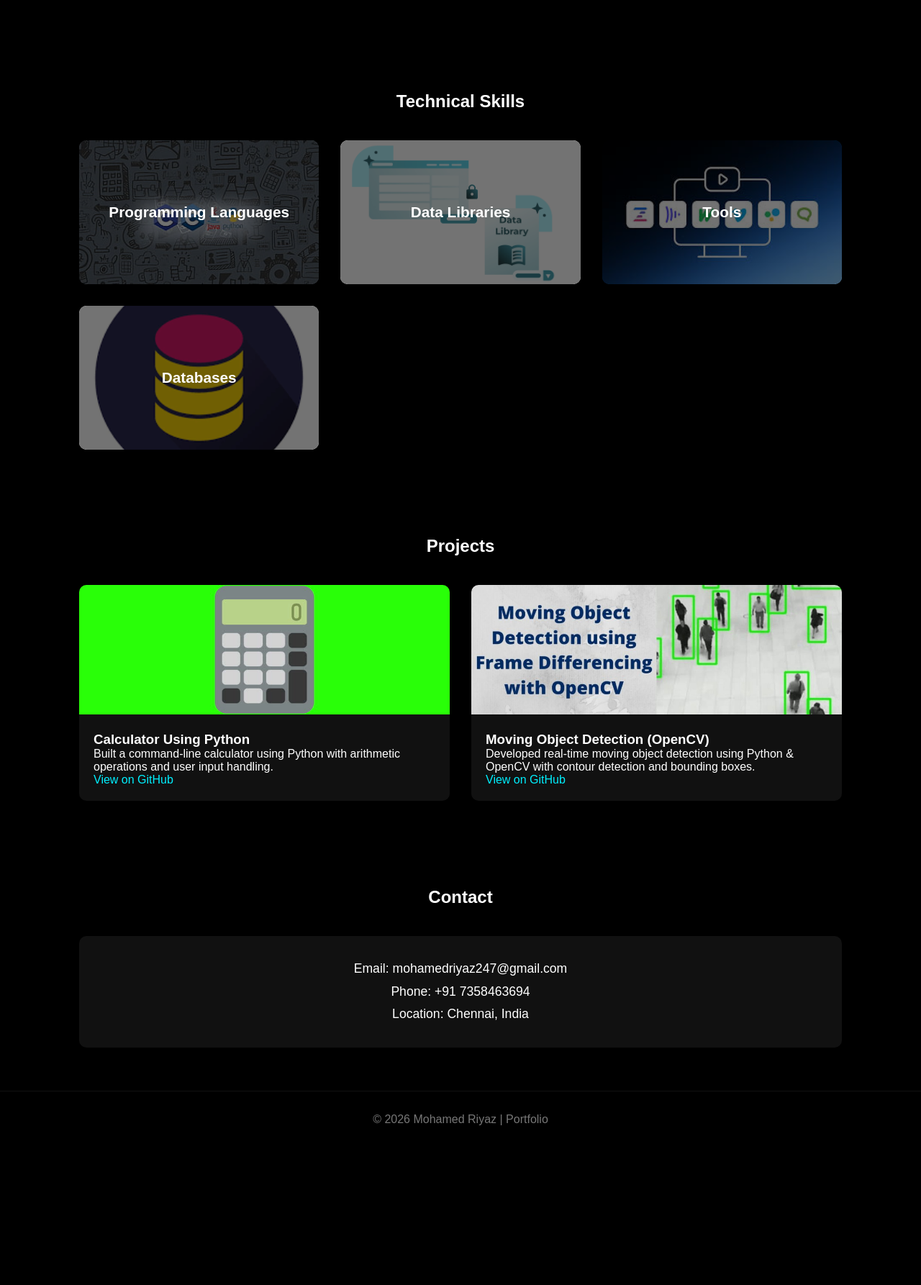
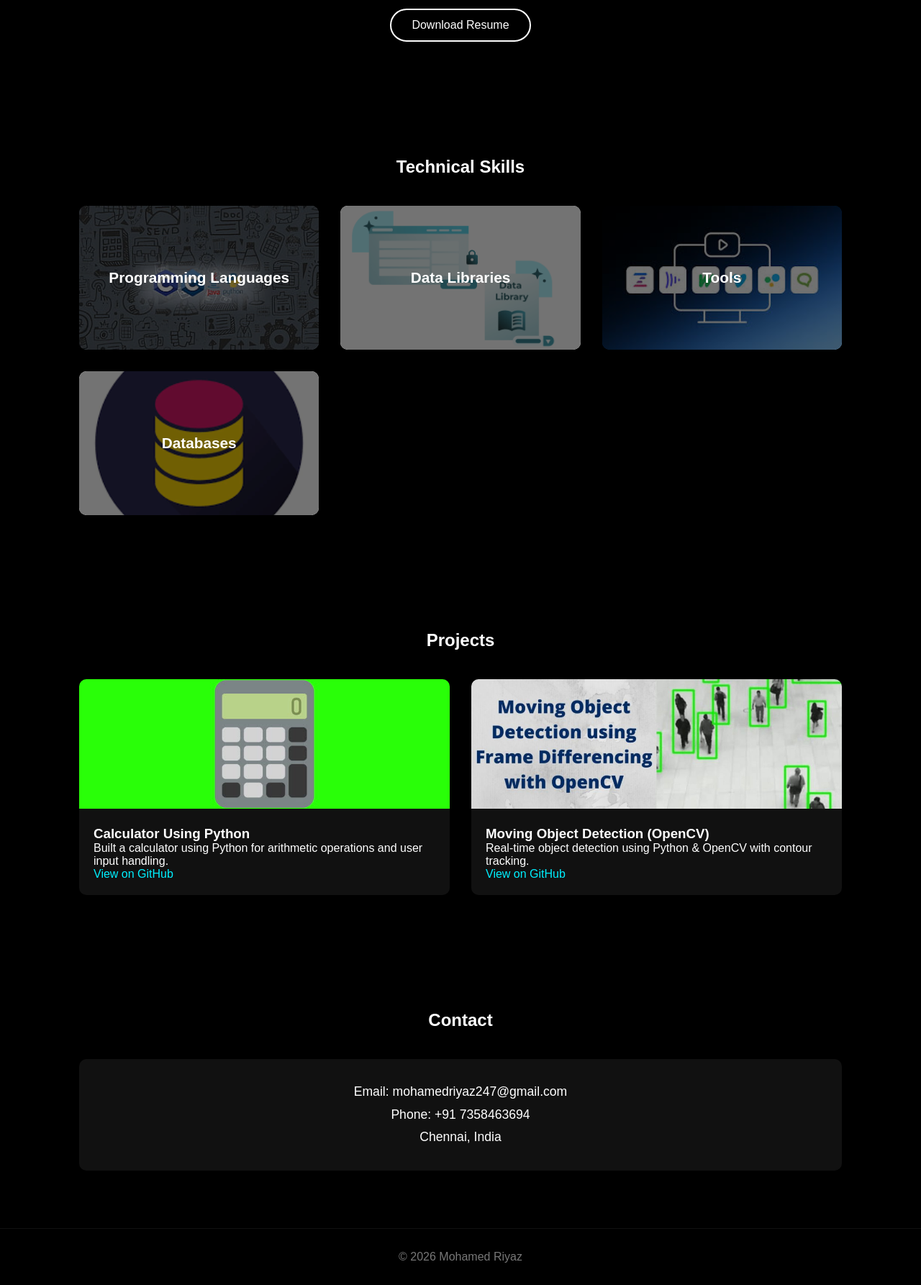
Before and after one commit to mohamedriyaz247/myportfolio, a plain HTML site: page index.html in a window 1280 px wide. Shown: the part 360-2146 px from the top of the page at 72% size. Before the commit the page ends 1955 px from the top, so only its background shows below. Drawn offline with Linux system fonts and the light colour scheme.

Commit message:
Enhance portfolio layout with new features
Added a resume download button and scroll reveal animations. Updated styles for improved layout and user experience.

```diff
--- a/index.html
+++ b/index.html
@@ -11,6 +11,7 @@
     padding:0;
     box-sizing:border-box;
     font-family:Arial, sans-serif;
+    scroll-behavior:smooth;
 }
 
 body{
@@ -42,11 +43,28 @@ h1{
     margin-top:10px;
 }
 
+/* Resume Button */
+.resume-btn{
+    display:inline-block;
+    margin-top:25px;
+    padding:12px 28px;
+    border:2px solid #fff;
+    color:#fff;
+    text-decoration:none;
+    border-radius:30px;
+    transition:0.4s;
+}
+
+.resume-btn:hover{
+    background:#fff;
+    color:#000;
+}
+
 /* SECTION */
 section{
     max-width:1100px;
     margin:auto;
-    padding:60px 20px;
+    padding:80px 20px;
 }
 
 h2{
@@ -75,7 +93,8 @@ h2{
     transform-style:preserve-3d;
 }
 
-.flip-card:hover .flip-inner{
+.flip-card:hover .flip-inner,
+.flip-card.active .flip-inner{
     transform:rotateY(180deg);
 }
 
@@ -94,7 +113,7 @@ h2{
     padding:20px;
 }
 
-/* FRONT SIDE WITH IMAGE + DARK OVERLAY */
+/* FRONT */
 .flip-front{
     position:relative;
     font-size:1.3rem;
@@ -107,8 +126,6 @@ h2{
 .flip-front::after{
     content:"";
     position:absolute;
-    top:0;
-    left:0;
     width:100%;
     height:100%;
     background:rgba(0,0,0,0.55);
@@ -121,26 +138,14 @@ h2{
 }
 
 /* Background Images */
-.programming{
-    background-image:url("programming.jpg");
-}
+.programming{ background-image:url("programming.jpg"); }
+.datalib{ background-image:url("datalib.jpg"); }
+.tools{ background-image:url("tools.jpg"); }
+.database{ background-image:url("database.jpg"); }
 
-.datalib{
-    background-image:url("datalib.jpg");
-}
-
-.tools{
-    background-image:url("tools.jpg");
-}
-
-.database{
-    background-image:url("database.jpg");
-}
-
-/* BACK SIDE PURE BLACK */
+/* BACK */
 .flip-back{
     background:#000;
-    color:#fff;
     transform:rotateY(180deg);
     font-size:0.95rem;
 }
@@ -183,6 +188,18 @@ h2{
     line-height:1.8;
 }
 
+/* SCROLL ANIMATION */
+.reveal{
+    opacity:0;
+    transform:translateY(40px);
+    transition:all 0.8s ease;
+}
+
+.reveal.active{
+    opacity:1;
+    transform:translateY(0);
+}
+
 /* FOOTER */
 footer{
     text-align:center;
@@ -195,74 +212,59 @@ footer{
 
 <body>
 
-<header>
+<header class="reveal">
     <img src="mysuit.jpeg" alt="Mohamed Riyaz" class="profile-img">
     <h1>Mohamed Riyaz</h1>
     <div class="subtitle">Aspiring Data Analyst | Python | SQL | Power BI</div>
+
+    <!-- Resume Download Button -->
+    <a href="resume.pdf" download class="resume-btn">Download Resume</a>
 </header>
 
-<section>
+<section class="reveal">
 <h2>Technical Skills</h2>
-
 <div class="grid">
 
 <div class="flip-card">
 <div class="flip-inner">
-<div class="flip-front programming">
-<span>Programming Languages</span>
-</div>
-<div class="flip-back">
-Python, C, C++, JavaScript, PHP, SQL
-</div>
+<div class="flip-front programming"><span>Programming Languages</span></div>
+<div class="flip-back">Python, C, C++, JavaScript, PHP, SQL</div>
 </div>
 </div>
 
 <div class="flip-card">
 <div class="flip-inner">
-<div class="flip-front datalib">
-<span>Data Libraries</span>
-</div>
-<div class="flip-back">
-Pandas, NumPy, Scikit-learn, Matplotlib, Seaborn
-</div>
+<div class="flip-front datalib"><span>Data Libraries</span></div>
+<div class="flip-back">Pandas, NumPy, Scikit-learn, Matplotlib, Seaborn</div>
 </div>
 </div>
 
 <div class="flip-card">
 <div class="flip-inner">
-<div class="flip-front tools">
-<span>Tools</span>
-</div>
-<div class="flip-back">
-Power BI, Tableau, VS Code, Android Studio, Blender, Git & GitHub
-</div>
+<div class="flip-front tools"><span>Tools</span></div>
+<div class="flip-back">Power BI, Tableau, VS Code, Android Studio, Blender, Git</div>
 </div>
 </div>
 
 <div class="flip-card">
 <div class="flip-inner">
-<div class="flip-front database">
-<span>Databases</span>
-</div>
-<div class="flip-back">
-Oracle SQL, MySQL
-</div>
+<div class="flip-front database"><span>Databases</span></div>
+<div class="flip-back">Oracle SQL, MySQL</div>
 </div>
 </div>
 
 </div>
 </section>
 
-<section>
+<section class="reveal">
 <h2>Projects</h2>
-
 <div class="grid">
 
 <div class="project-card">
 <img src="calculator.jpg" alt="Calculator">
 <div class="project-content">
 <h3>Calculator Using Python</h3>
-<p>Built a command-line calculator using Python with arithmetic operations and user input handling.</p>
+<p>Built a calculator using Python for arithmetic operations and user input handling.</p>
 <a href="https://github.com/mohamedriyaz247/Calculator-app.git" target="_blank">View on GitHub</a>
 </div>
 </div>
@@ -271,7 +273,7 @@ Oracle SQL, MySQL
 <img src="Moving-Object-Detection.jpg" alt="OpenCV">
 <div class="project-content">
 <h3>Moving Object Detection (OpenCV)</h3>
-<p>Developed real-time moving object detection using Python & OpenCV with contour detection and bounding boxes.</p>
+<p>Real-time object detection using Python & OpenCV with contour tracking.</p>
 <a href="https://github.com/mohamedriyaz247/Moving-Object-Detection.git" target="_blank">View on GitHub</a>
 </div>
 </div>
@@ -279,18 +281,36 @@ Oracle SQL, MySQL
 </div>
 </section>
 
-<section>
+<section class="reveal">
 <h2>Contact</h2>
 <div class="contact-box">
 Email: mohamedriyaz247@gmail.com <br>
 Phone: +91 7358463694 <br>
-Location: Chennai, India
+Chennai, India
 </div>
 </section>
 
 <footer>
-© 2026 Mohamed Riyaz | Portfolio
+© 2026 Mohamed Riyaz
 </footer>
+
+<script>
+/* Scroll Reveal */
+function reveal(){
+    let reveals = document.querySelectorAll(".reveal");
+    for(let i=0;i<reveals.length;i++){
+        let windowHeight = window.innerHeight;
+        let elementTop = reveals[i].getBoundingClientRect().top;
+        let elementVisible = 100;
+
+        if(elementTop < windowHeight - elementVisible){
+            reveals[i].classList.add("active");
+        }
+    }
+}
+window.addEventListener("scroll", reveal);
+reveal();
+</script>
 
 </body>
 </html>
```
